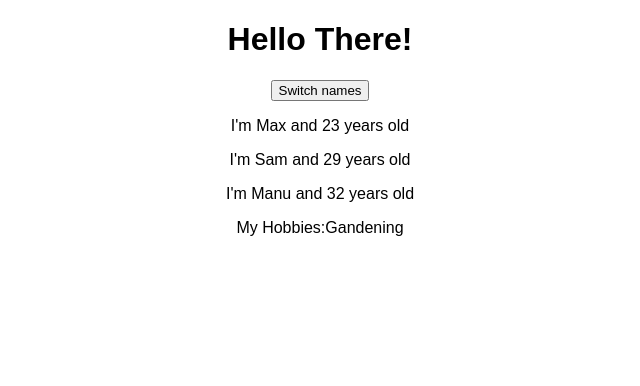
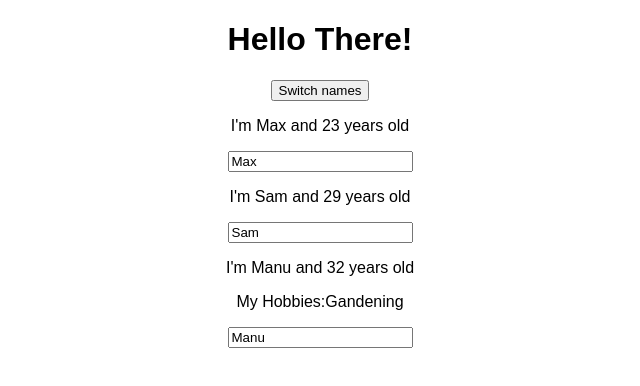
Before and after one commit to siamislam1603/React-Complete-Guide, a React (Create React App) app: page / in a window 1280 px wide. Shown: the top 386 px of the page, without its empty margins (320-960 px from the left). Built offline with nearby package versions, Linux system fonts and the light colour scheme.

Commit message:
Adding Two Way Binding

```diff
--- a/src/App.js
+++ b/src/App.js
@@ -18,13 +18,26 @@
       ]
     });
   }
+  nameChangedHandler=(event)=>{
+    this.setState({
+      persons:[
+        {name:'Max',age:23},
+        {name:event.target.value,age:29},
+        {name:'Manuer',age:32}
+      ]
+    });
+  }
   render() {
     return (
       <div className="App">
         <h1>Hello There!</h1>
         <button onClick={()=>this.switchNameHandler('Maximilian')}>Switch names</button>
         <Person name={this.state.persons[0].name} age={this.state.persons[0].age} />
-        <Person name={this.state.persons[1].name} age={this.state.persons[1].age} click={this.switchNameHandler.bind(this,'Maxi')} />
+        <Person
+         name={this.state.persons[1].name}
+         age={this.state.persons[1].age}
+         click={this.switchNameHandler.bind(this,'Maxi')}
+         changed={this.nameChangedHandler} />
         <Person name={this.state.persons[2].name} age={this.state.persons[2].age}>My Hobbies:Gandening</Person>
       </div>
     );
--- a/src/Person/Person.js
+++ b/src/Person/Person.js
@@ -5,6 +5,7 @@
         <div>
             <p onClick={props.click}>I'm {props.name} and {props.age} years old</p>
             <p>{props.children}</p>
+            <input type='text' onChange={props.changed} value={props.name}/>
         </div>
     )
 };
```
